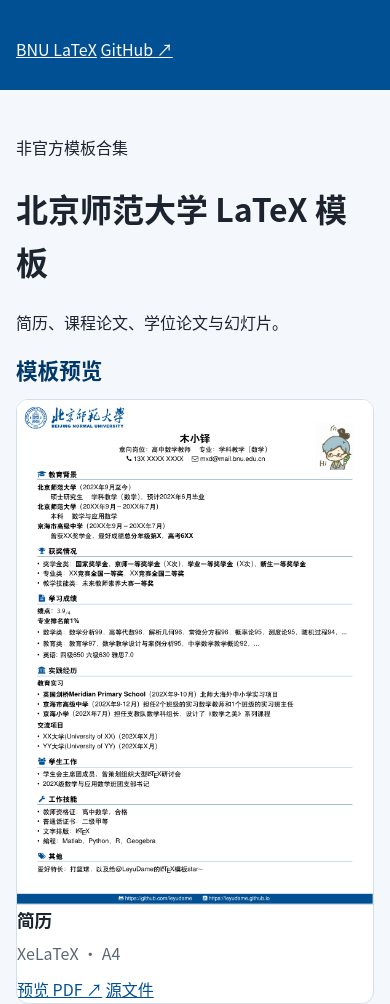
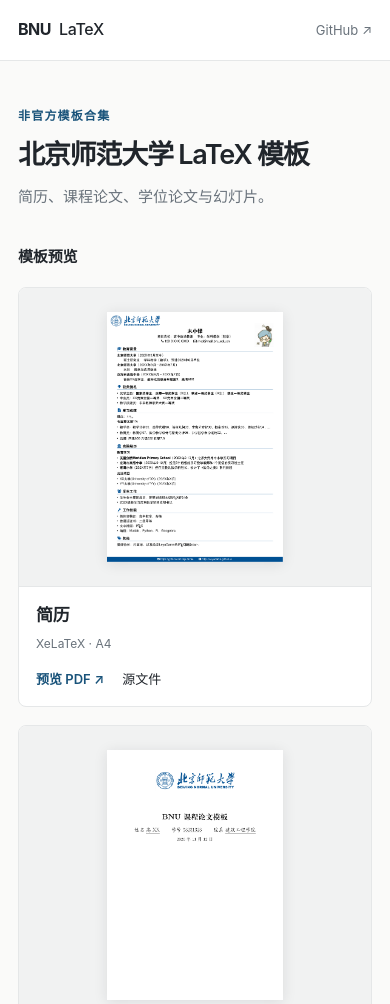
Before and after one commit to YZDame/BNU-LaTeX-Templates, a plain HTML site: page site/index.html in a window 390 px wide. Shown: the top 1004 px of the page. Drawn offline with Linux system fonts and the light colour scheme.

Commit message:
style: align preview cards with a restrained responsive layout

```diff
--- a/site/style.css
+++ b/site/style.css
@@ -1,111 +1,187 @@
 :root {
-  --blue: #005093;
-  --blue-dark: #003868;
-  --ink: #1c2430;
-  --muted: #5c6775;
-  --line: #d5deea;
-  --paper: #f4f7fb;
-  --card: #ffffff;
+  color-scheme: light;
+  --background: #fafaf9;
+  --surface: #ffffff;
+  --ink: #20252b;
+  --muted: #69727b;
+  --line: #e5e7e8;
+  --accent: #19537a;
 }
 
 * { box-sizing: border-box; }
 
+html { scroll-behavior: smooth; }
+
 body {
   margin: 0;
+  min-width: 320px;
   color: var(--ink);
-  background: var(--paper);
-  font-family: "Source Han Sans SC", "Noto Sans CJK SC", "PingFang SC", "WenQuanYi Micro Hei", "Segoe UI", sans-serif;
-  line-height: 1.65;
+  background: var(--background);
+  font-family: -apple-system, BlinkMacSystemFont, "PingFang SC", "Noto Sans SC", "Segoe UI", "Microsoft YaHei", sans-serif;
+  font-size: 15px;
+  line-height: 1.6;
+  -webkit-font-smoothing: antialiased;
 }
 
-a { color: var(--blue); }
+a { color: inherit; text-decoration: none; }
 
-.wrap { width: min(1080px, calc(100% - 32px)); margin: 0 auto; }
-
-header {
-  background: var(--blue);
-  color: white;
-  padding: 36px 0 28px;
+a:focus-visible {
+  outline: 2px solid var(--accent);
+  outline-offset: 4px;
+  border-radius: 3px;
 }
 
-header h1 { margin: 0 0 8px; font-size: 1.9rem; letter-spacing: 0.01em; }
-header p { margin: 0; max-width: 46rem; }
-header a { color: white; }
+.wrap { width: min(1160px, calc(100% - 56px)); margin-inline: auto; }
 
-.banner {
-  margin-top: 16px;
-  padding: 12px 14px;
-  background: rgba(255, 255, 255, 0.12);
-  border-radius: 8px;
-  font-size: 0.95rem;
+.site-header { border-bottom: 1px solid var(--line); background: var(--surface); }
+
+.nav { min-height: 68px; display: flex; align-items: center; justify-content: space-between; gap: 24px; }
+
+.brand {
+  font-size: 16px;
+  font-weight: 700;
+  letter-spacing: -0.035em;
 }
 
-main { padding: 28px 0 64px; }
+.brand span { margin-left: 5px; font-weight: 450; letter-spacing: -0.02em; }
 
-section { margin: 0 0 28px; }
+.nav-link { font-size: 13px; color: var(--muted); }
+.nav-link:hover, .help-line a:hover, .footer-content a:hover { color: var(--accent); }
 
-h2 { margin: 0 0 12px; font-size: 1.35rem; color: var(--blue-dark); }
+main { padding-top: 70px; padding-bottom: 96px; }
 
-.grid {
-  display: grid;
-  grid-template-columns: repeat(auto-fit, minmax(280px, 1fr));
-  gap: 16px;
+.intro { margin-bottom: 52px; }
+
+.eyebrow {
+  margin: 0 0 12px;
+  color: var(--accent);
+  font-size: 12px;
+  font-weight: 600;
+  letter-spacing: 0.1em;
 }
 
-article {
-  background: var(--card);
+h1 {
+  margin: 0;
+  font-size: clamp(27px, 3.5vw, 39px);
+  line-height: 1.32;
+  letter-spacing: -0.045em;
+  font-weight: 600;
+}
+
+.subtitle { margin: 12px 0 0; color: var(--muted); font-size: 15px; }
+
+.section-title { margin: 0 0 18px; font-size: 15px; font-weight: 600; letter-spacing: -0.01em; }
+
+.template-grid { display: grid; grid-template-columns: repeat(4, minmax(0, 1fr)); gap: 18px; }
+
+.template-card {
+  min-width: 0;
+  display: flex;
+  flex-direction: column;
+  background: var(--surface);
   border: 1px solid var(--line);
-  border-radius: 12px;
+  border-radius: 8px;
+  overflow: hidden;
+  transition: border-color 180ms ease, box-shadow 180ms ease;
+}
+
+.template-card:hover {
+  border-color: #d1d7dc;
+  box-shadow: 0 8px 24px rgba(23, 36, 46, 0.055);
+}
+
+.preview {
+  display: flex;
+  align-items: center;
+  justify-content: center;
+  aspect-ratio: 4 / 4.8;
+  padding: 20px;
+  background: #f1f2f2;
+  border-bottom: 1px solid var(--line);
   overflow: hidden;
 }
 
-article img {
+.preview img {
   display: block;
-  width: 100%;
+  max-width: 100%;
+  max-height: 100%;
+  width: auto;
   height: auto;
-  background: white;
-  border-bottom: 1px solid var(--line);
+  object-fit: contain;
+  box-shadow: 0 2px 13px rgba(25, 33, 42, 0.1);
 }
 
-article .body { padding: 14px 16px 16px; }
-article h3 { margin: 0 0 6px; font-size: 1.1rem; }
-article p { margin: 0 0 10px; color: var(--muted); }
+.card-content { display: flex; flex: 1; flex-direction: column; padding: 18px 17px 17px; }
 
-.links { display: flex; flex-wrap: wrap; gap: 8px; }
-.links a, button {
-  display: inline-block;
-  border: 1px solid var(--blue);
-  background: white;
-  color: var(--blue);
-  border-radius: 999px;
-  padding: 4px 12px;
-  font: inherit;
-  text-decoration: none;
-  cursor: pointer;
-}
-.links a.primary, button.primary { background: var(--blue); color: white; }
+.card-content h3 { margin: 0; font-size: 17px; font-weight: 600; letter-spacing: -0.02em; }
+.card-content p { margin: 5px 0 20px; color: var(--muted); font-size: 12px; }
 
-pre {
-  margin: 0;
-  padding: 14px;
-  overflow: auto;
-  background: #0f2744;
-  color: #e8f0fa;
-  border-radius: 10px;
-  font-size: 0.86rem;
-  line-height: 1.55;
+.card-links {
+  display: flex;
+  align-items: baseline;
+  flex-wrap: wrap;
+  gap: 8px 18px;
+  margin-top: auto;
+  font-size: 13px;
 }
 
-.prompt-bar { display: flex; justify-content: space-between; align-items: center; gap: 12px; margin: 8px 0; }
-.prompt-bar h3 { margin: 0; font-size: 1rem; }
+.card-links a { white-space: nowrap; }
+.card-links a:hover { text-decoration: underline; text-underline-offset: 3px; }
+.card-links .pdf-link { color: var(--accent); font-weight: 600; }
 
-.note, .english {
-  background: white;
-  border: 1px solid var(--line);
-  border-radius: 12px;
-  padding: 14px 16px;
+.help-line {
+  margin-top: 27px;
+  display: flex;
+  flex-wrap: wrap;
+  justify-content: space-between;
+  gap: 8px 24px;
+  color: var(--muted);
+  font-size: 13px;
 }
 
-code { font-family: ui-monospace, "Sarasa Mono SC", "Source Han Mono", monospace; font-size: 0.92em; }
+.help-line p { margin: 0; }
+.help-line a { text-decoration: underline; text-underline-offset: 3px; }
 
-footer { color: var(--muted); font-size: 0.9rem; padding-bottom: 28px; }
+.site-footer {
+  border-top: 1px solid var(--line);
+  padding: 25px 0 32px;
+  background: var(--surface);
+}
+
+.footer-content {
+  display: flex;
+  justify-content: space-between;
+  align-items: baseline;
+  flex-wrap: wrap;
+  column-gap: 24px;
+  row-gap: 8px;
+  color: var(--muted);
+  font-size: 12px;
+}
+
+.footer-content p { margin: 0; }
+.footer-content a { text-decoration: underline; text-underline-offset: 3px; }
+
+@media (max-width: 960px) {
+  .template-grid { grid-template-columns: repeat(2, minmax(0, 1fr)); gap: 20px; }
+  .preview { aspect-ratio: 4 / 4.1; }
+}
+
+@media (max-width: 580px) {
+  .wrap { width: min(420px, calc(100% - 36px)); }
+  .nav { min-height: 60px; }
+  main { padding-top: 45px; padding-bottom: 64px; }
+  .intro { margin-bottom: 36px; }
+  h1 { font-size: 27px; }
+  .template-grid { grid-template-columns: minmax(0, 1fr); gap: 18px; }
+  .preview { aspect-ratio: 4 / 3.4; padding: 24px; }
+  .card-content { padding: 15px 17px 16px; }
+  .card-content p { margin-bottom: 16px; }
+  .help-line { margin-top: 24px; }
+  .site-footer { padding-block: 24px; }
+}
+
+@media (prefers-reduced-motion: reduce) {
+  html { scroll-behavior: auto; }
+  .template-card { transition: none; }
+}
```
